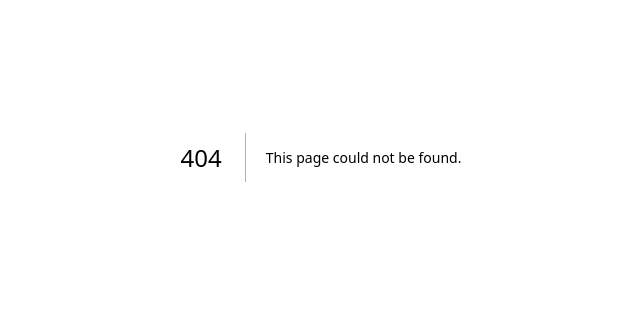
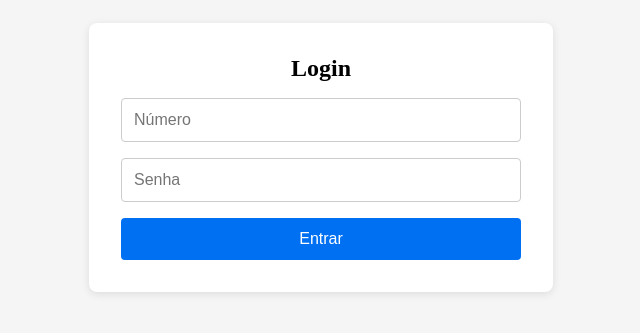
Before and after one commit to artspels/testes, a Next.js app: page /users/login in a window 1280 px wide. Before the commit this address had no page. Shown: the part 243-576 px from the top of the page, without its empty margins (319-959 px from the left). Built offline with nearby package versions, Linux system fonts and the light colour scheme.

Commit message:
insert user login

```diff
--- /dev/null
+++ b/pages/users/login.js
@@ -0,0 +1,106 @@
+
+import { useState } from "react";
+import { useRouter } from "next/router";
+
+export default function LoginPage() {
+  const router = useRouter();
+  const [number, setNumber] = useState("");
+  const [password, setPassword] = useState("");
+  const [error, setError] = useState("");
+
+  const handleLogin = async (e) => {
+    e.preventDefault();
+
+    const res = await fetch("/api/client/auth/login", {
+      method: "POST",
+      headers: {
+        "Content-Type": "application/json",
+      },
+      body: JSON.stringify({ number, password }),
+    });
+
+    const data = await res.json();
+
+    if (!res.ok) {
+      setError(data.error || "Erro ao fazer login");
+      return;
+    }
+
+    localStorage.setItem("token", data.token);
+
+    router.push("/users");
+  };
+
+  return (
+    <div style={styles.container}>
+      <form onSubmit={handleLogin} style={styles.form}>
+        <h2 style={styles.title}>Login</h2>
+
+        {error && <p style={styles.error}>{error}</p>}
+
+        <input
+          type="text"
+          placeholder="Número"
+          value={number}
+          onChange={(e) => setNumber(e.target.value)}
+          style={styles.input}
+        />
+
+        <input
+          type="password"
+          placeholder="Senha"
+          value={password}
+          onChange={(e) => setPassword(e.target.value)}
+          style={styles.input}
+        />
+
+        <button type="submit" style={styles.button}>Entrar</button>
+      </form>
+    </div>
+  );
+}
+
+const styles = {
+  container: {
+    minHeight: "100vh",
+    display: "flex",
+    justifyContent: "center",
+    alignItems: "center",
+    background: "#f5f5f5",
+  },
+  form: {
+    background: "#fff",
+    padding: "2rem",
+    borderRadius: "8px",
+    boxShadow: "0 2px 8px rgba(0,0,0,0.1)",
+    width: "100%",
+    maxWidth: "400px",
+    display: "flex",
+    flexDirection: "column",
+    gap: "1rem",
+  },
+  title: {
+    margin: 0,
+    textAlign: "center",
+  },
+  input: {
+    padding: "0.75rem",
+    border: "1px solid #ccc",
+    borderRadius: "4px",
+    fontSize: "1rem",
+  },
+  button: {
+    padding: "0.75rem",
+    background: "#0070f3",
+    color: "#fff",
+    border: "none",
+    borderRadius: "4px",
+    cursor: "pointer",
+    fontSize: "1rem",
+  },
+  error: {
+    color: "red",
+    fontSize: "0.9rem",
+    textAlign: "center",
+  },
+};
```
Also changed, not shown: pages/users/index.js (added, +52 -0 lines), pages/users/layout.module.css (added), pages/users/login.module.css (added), public/img/bckgDesktop.png (added), public/img/bckgMobile.png (added).
